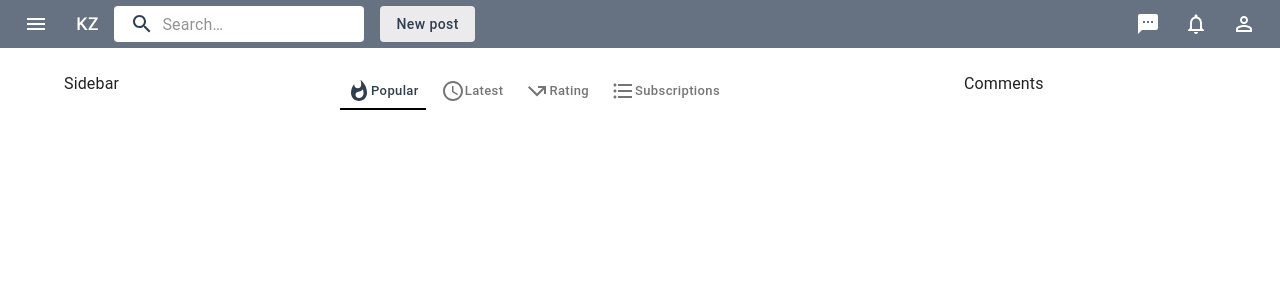
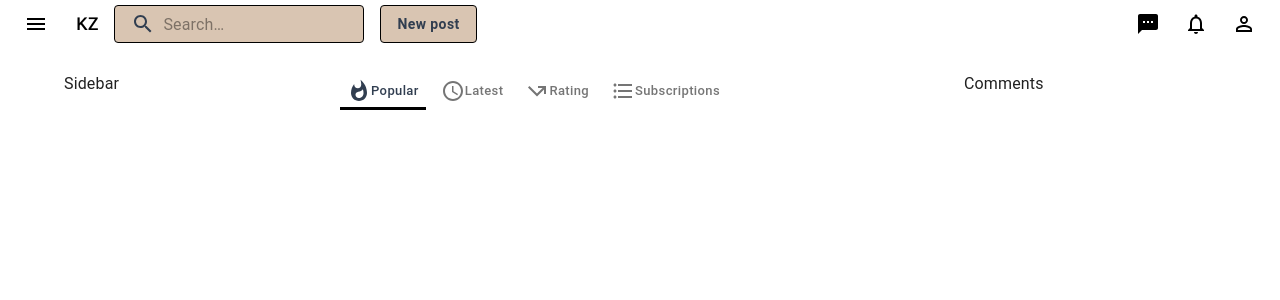
Before and after one commit to olzh2102/kzjournal, a Next.js app: page / in a window 1280 px wide. Shown: the top 300 px of the page. Built offline with nearby package versions, Linux system fonts and the light colour scheme.

Commit message:
(FCavjdxA) refactor: layout separate component

```diff
--- a/components/Header/index.tsx
+++ b/components/Header/index.tsx
@@ -1,4 +1,5 @@
 import * as React from 'react';
+
 import Typography from '@mui/material/Typography';
 import MenuIcon from '@mui/icons-material/Menu';
 import PersonOutlineIcon from '@mui/icons-material/PersonOutline';
@@ -11,8 +12,7 @@ import SearchBar from '../SearchBar';
 
 import { ButtonStyled } from './style';
 
-const Header = () => {
-  return (
+const Header = () => (
     <HeaderLayout>
         <HeaderLayout.Left>
             <IconBtn icon={<MenuIcon />} edge="start" sx={{ mr: 2 }} />
@@ -32,6 +32,5 @@ const Header = () => {
         </HeaderLayout.Right>
     </HeaderLayout>
 );
-};
 
 export default Header;
--- a/components/Header/style.ts
+++ b/components/Header/style.ts
@@ -2,14 +2,17 @@ import styled from '@emotion/styled';
 import { AppBar, Button } from '@mui/material';
 
 export const AppBarStyled = styled(AppBar)`
-  background-color: #667182;
+  background-color: white;
   position: sticky;
   box-shadow: none;
+  color: black;
 `;
 
 export const ButtonStyled = styled(Button)`
-  background-color: #ebeaec;
+  background-color: #D9C5B2;
   color: #313e50;
+  border: 1px solid black;
+  font-weight: bold;
 
   &:hover {
     background-color: #ebeaec;
--- a/components/SearchBar/index.tsx
+++ b/components/SearchBar/index.tsx
@@ -1,4 +1,5 @@
-import React from 'react';
+import * as React from 'react';
+
 import SearchIcon from '@mui/icons-material/Search';
 import { Search, SearchIconWrapper, StyledInputBase } from './style';
 
--- a/components/SearchBar/style.ts
+++ b/components/SearchBar/style.ts
@@ -4,7 +4,8 @@ import InputBase from '@mui/material/InputBase';
 export const Search = styled.div`
   position: relative;
   border-radius: ${({ theme }: any) => theme.shape.borderRadius}px;
-  background-color: ${({ theme }: any) => theme.palette.common.white};
+  background-color: #D9C5B2;
+  border: 1px solid black;
   color: black;
 
   &:hover {
--- a/components/ToggleButtons/style.ts
+++ b/components/ToggleButtons/style.ts
@@ -8,14 +8,22 @@ export const StyledToggleButton = styled(ToggleButton)<{ active: boolean }>`
     position: absolute;
     bottom: 0;
     left: 0;
-    height: 2px;
+    height: 3px;
     width: ${({ active }) => (active ? '100%' : '0')};
     background-color: black;
     transition: width 0.25s;
   }
 
+  &:hover {
+    background-color: transparent;
+  }
+
   &.Mui-selected {
     background-color: transparent;
     position: relative;
+
+    &:hover {
+      background-color: transparent;
+    }
   }
 `;
--- /dev/null
+++ b/layout/index.tsx
@@ -0,0 +1,15 @@
+import Grid from '@mui/material/Grid';
+
+const MainLayout = ({children}: {children: React.ReactNode}) => (
+    <Grid container spacing={3} style={{ maxWidth: '1200px', margin: '0 auto' }}>
+        <Grid item xs>Sidebar</Grid>
+
+        <Grid item xs={6} style={{ paddingLeft: 0 }}>
+          {children}
+        </Grid>
+
+        <Grid item xs>Comments</Grid>
+    </Grid>
+)
+
+export default MainLayout;
--- a/pages/_app.tsx
+++ b/pages/_app.tsx
@@ -1,21 +1,31 @@
+import type { AppProps } from 'next/app';
 import { ThemeProvider as EmotionThemeProvider } from '@mui/material';
+import { ThemeProvider as MuiThemeProvider } from '@mui/material/styles';
+import CssBaseline from '@mui/material/CssBaseline';
+
+import { theme } from '../theme';
+import Header from '../components/Header'
+
 import '../styles/globals.css';
 
-import type { AppProps } from 'next/app';
-import CssBaseline from '@mui/material/CssBaseline';
-import { ThemeProvider as MuiThemeProvider } from '@mui/material/styles';
+const App = ({ Component, pageProps }: ComponentWithPageLayout) => (
+    <MuiThemeProvider theme={theme}>
+        <EmotionThemeProvider theme={theme}>
+            <CssBaseline />
+            <Header />
 
-import { theme } from '../theme';
-
-const App = ({ Component, pageProps }: AppProps) => (
-  <>
-    <MuiThemeProvider theme={theme}>
-      <EmotionThemeProvider theme={theme}>
-        <CssBaseline />
-        <Component {...pageProps} />
-      </EmotionThemeProvider>
+            {Component.PageLayout
+                ? <Component.PageLayout><Component {...pageProps} /></Component.PageLayout>
+                : <Component {...pageProps} />
+            }
+        </EmotionThemeProvider>
     </MuiThemeProvider>
-  </>
 );
 
 export default App;
+
+type ComponentWithPageLayout = AppProps & {
+    Component: AppProps['Component'] & {
+        PageLayout?: React.ComponentType
+    }
+}
--- a/pages/index.tsx
+++ b/pages/index.tsx
@@ -1,19 +1,9 @@
-import type { NextPage } from 'next';
 import Head from 'next/head';
-import Grid from '@mui/material/Grid';
-import { styled } from '@mui/material/styles';
-import { Box, Button } from '@mui/material';
-import WhatshotIcon from '@mui/icons-material/Whatshot';
-import AccessTimeIcon from '@mui/icons-material/AccessTime';
-import CallMissedOutgoingIcon from '@mui/icons-material/CallMissedOutgoing';
-import FormatListBulletedIcon from '@mui/icons-material/FormatListBulleted';
 
-import Header from '../components/Header';
 import ColorToggleButton from '../components/ToggleButtons';
+import MainLayout from '../layout';
 
-const StyledHorizontalTab = styled(Button)(({ theme }) => ({}));
-
-const Home: NextPage = () => {
+const Home = () => {
   return (
     <div>
       <Head>
@@ -27,22 +17,11 @@ const Home: NextPage = () => {
           rel="stylesheet"
         />
       </Head>
-      <Header />
 
-      {/* Layout  */}
-      <Grid container spacing={3} style={{ maxWidth: '1200px', margin: '0 auto' }}>
-        <Grid item xs>
-          Sidebar
-        </Grid>
-        <Grid item xs={6} style={{ paddingLeft: 0 }}>
-          <ColorToggleButton />
-        </Grid>
-        <Grid item xs>
-          Comments
-        </Grid>
-      </Grid>
+      <ColorToggleButton />
     </div>
   );
 };
 
+Home.PageLayout = MainLayout;
 export default Home;
```
Also changed, not shown: components/ToggleButtons/index.tsx (+7 -2 lines). Lines whose indentation alone changed are shown as unchanged.
